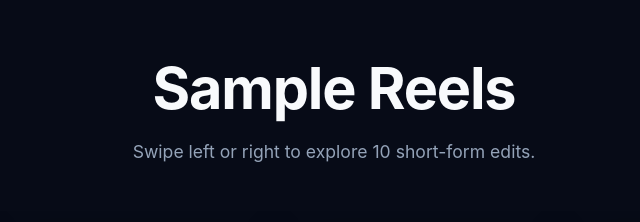
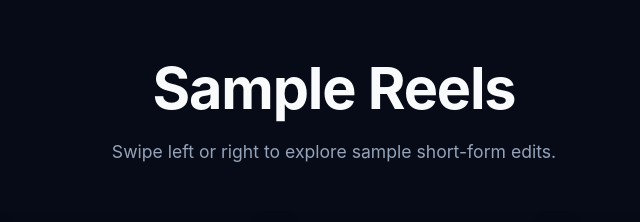
Before and after one commit to v0018/Storyvex, a plain HTML site: page index.html in a window 1280 px wide. Shown: the part 1900-2122 px from the top of the page, 306-946 px from the left. Drawn offline with Linux system fonts and the light colour scheme.

Commit message:
Update index.html

```diff
--- a/index.html
+++ b/index.html
@@ -991,7 +991,7 @@
       <div class="section-head reveal">
         <h2>Sample Reels</h2>
         <p>
-          Swipe left or right to explore 10 short-form edits.
+          Swipe left or right to explore sample short-form edits.
         </p>
       </div>
 
```
